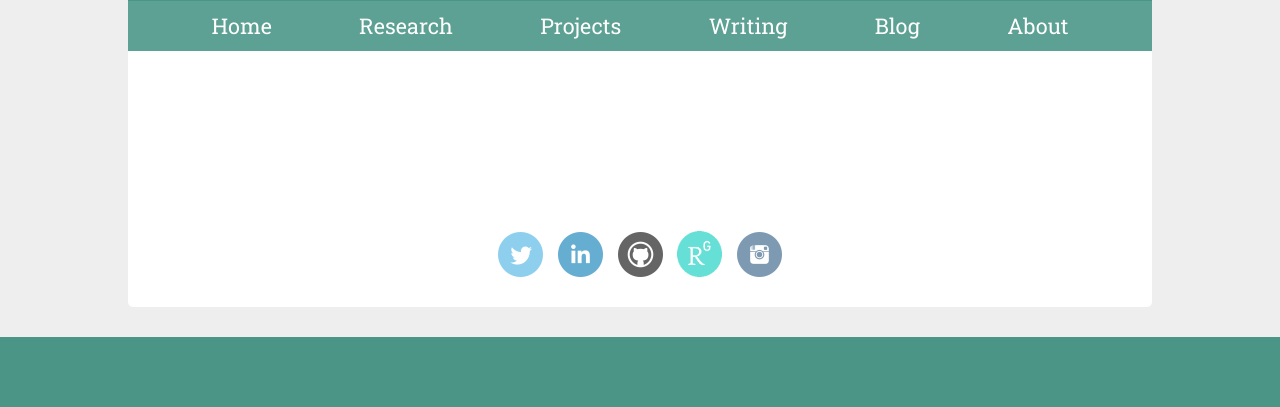
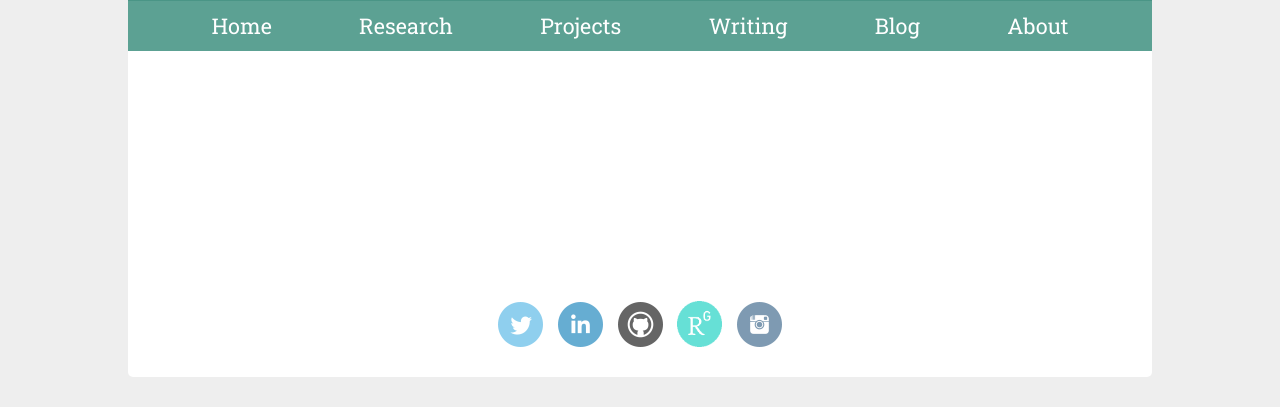
Before and after one commit to samirelanduk/samireland.com, a Django app: template samireland/templates/home.html in a window 1280 px wide. Shown: the part 509-916 px from the top of the page. Before the commit the page ends 846 px from the top, so only its background shows below. Run offline with Django 3.2, Linux system fonts and the light colour scheme; the template is opened without the code that fills it, so the values that code supplies are empty.

Commit message:
Improve home CSS

```diff
--- a/ftests/test_basic_site.py
+++ b/ftests/test_basic_site.py
@@ -90,6 +90,10 @@ class HomePageTests(FunctionalTest):
         # They decide to edit it again
         edit = intro.find_element_by_tag_name("button")
         edit.click()
+
+        # There are no paragraphs
+        with self.assertRaises(self.NoElement):
+            intro.find_element_by_tag_name("p")
         textarea = intro.find_element_by_tag_name("textarea")
         self.assertEqual(
          textarea.get_attribute("value"), "Home text 1.\n\nHome text 2."
--- /dev/null
+++ b/samireland/static/css/home.css
@@ -0,0 +1,15 @@
+.intro {
+    margin-top: 70px;
+    margin-bottom: 70px;
+}
+
+@media only screen and (min-width: 769px) {
+  /* Small Desktop screens and up */
+
+.intro {
+    width: 700px;
+    margin-left: auto;
+    margin-right: auto;
+}
+
+}
--- a/samireland/static/css/main.css
+++ b/samireland/static/css/main.css
@@ -179,15 +179,37 @@ input[type=submit] {
   cursor: pointer;
 }
 
+button {
+    cursor: pointer;
+}
+
 
 .hidden-form {
     display: none;
+}
+
+.editable {
+    position: relative;
+}
+
+.edit {
+    position: absolute;
+    top: -20px;
+    right: 0;
+    border-width: 0px;
+    border-radius: 3px;
+    padding: 3px;
+    font-size: 100%;
+    background-color: #3498db;
+    color: #FFFFFF;
 }
 
 
 textarea {
     width: 100%;
     height: 400px;
+    border-radius: 5px;
+    font-size: 100%;
 }
 
 
@@ -200,6 +222,12 @@ textarea {
   line-height: 1.1;
   padding: 3px;
   margin-bottom: 15px;
+}
+
+
+.big {
+  line-height: 250%;
+  text-align: center;
 }
 
 
--- a/samireland/templates/home.html
+++ b/samireland/templates/home.html
@@ -2,16 +2,24 @@
 
 {% block title %}Home{% endblock %}
 
+{% block css %}
+<link rel="stylesheet" type="text/css" href="/static/css/home.css">
+{% endblock %}
+
 {% block main %}
 <script>
 function editText(button, csrf) {
+    var paragraphs = $(button).parent().find("p");
+    paragraphs.each(function(index, p) {
+        p.remove();
+    })
     button.remove();
     var form = $(".hidden-form");
     form.show();
 }
 </script>
 
-<div class="intro">
+<div class="intro big editable">
     {{ text.html|safe }}
     {% if user.is_authenticated %}
     <button class="edit" onclick="editText(this);">Edit</button>
```
